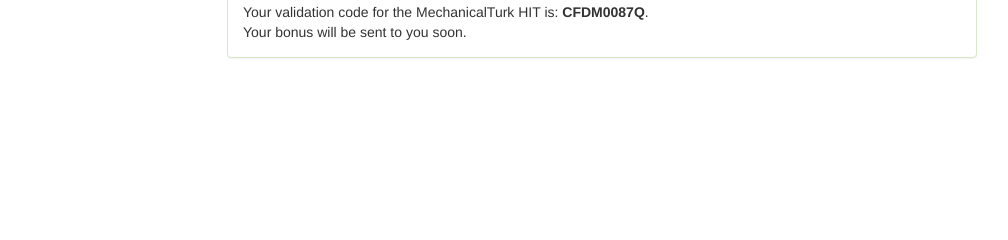
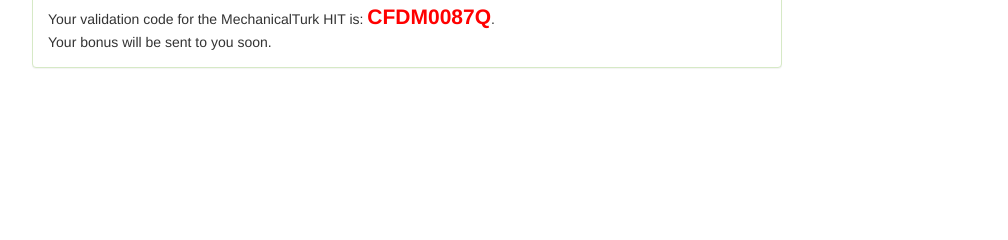
Before and after one commit to QuentinAndre/Flask-Budgeter, a Flask app: template App/templates/EndGame.html in a window 1280 px wide. Shown: the part 73-313 px from the top of the page, without its empty margins (233-1241 px from the left). Run offline with Flask 2, Linux system fonts and the light colour scheme; the template is opened without the code that fills it, so the values that code supplies are empty; some libraries are stand-ins or nearby versions.

Commit message:
First Commit

```diff
--- a/App/static/Budgeter.css
+++ b/App/static/Budgeter.css
@@ -76,3 +76,9 @@
 tfoot td {
     background-color: #dddddd;
 }
+
+#validationcode {
+    font-size: 1.5em;
+    color:red;
+    font-weight: bold;
+}
--- a/App/templates/EndGame.html
+++ b/App/templates/EndGame.html
@@ -10,14 +10,14 @@
 <body>
 <div class="container">
     <div class="row match-my-cols">
-        <div class="col-md-8 col-md-offset-4">
+        <div class="col-md-8 col-md-offset-2">
             <div class="panel panel-success">
                 <div class="panel-heading">
                     <h3 class="panel-title">Game is Over!</h3>
                 </div>
                 <div class="panel-body">
                     Dear MTurk Worker {{ current_user.turkid }}, the game is now over. <br>
-                    Your validation code for the MechanicalTurk HIT is: <strong>CFDM0087Q</strong>.<br>
+                    Your validation code for the MechanicalTurk HIT is: <span id="validationcode">CFDM0087Q</span>.<br>
                     Your bonus will be sent to you soon.
                 </div>
             </div>
```
